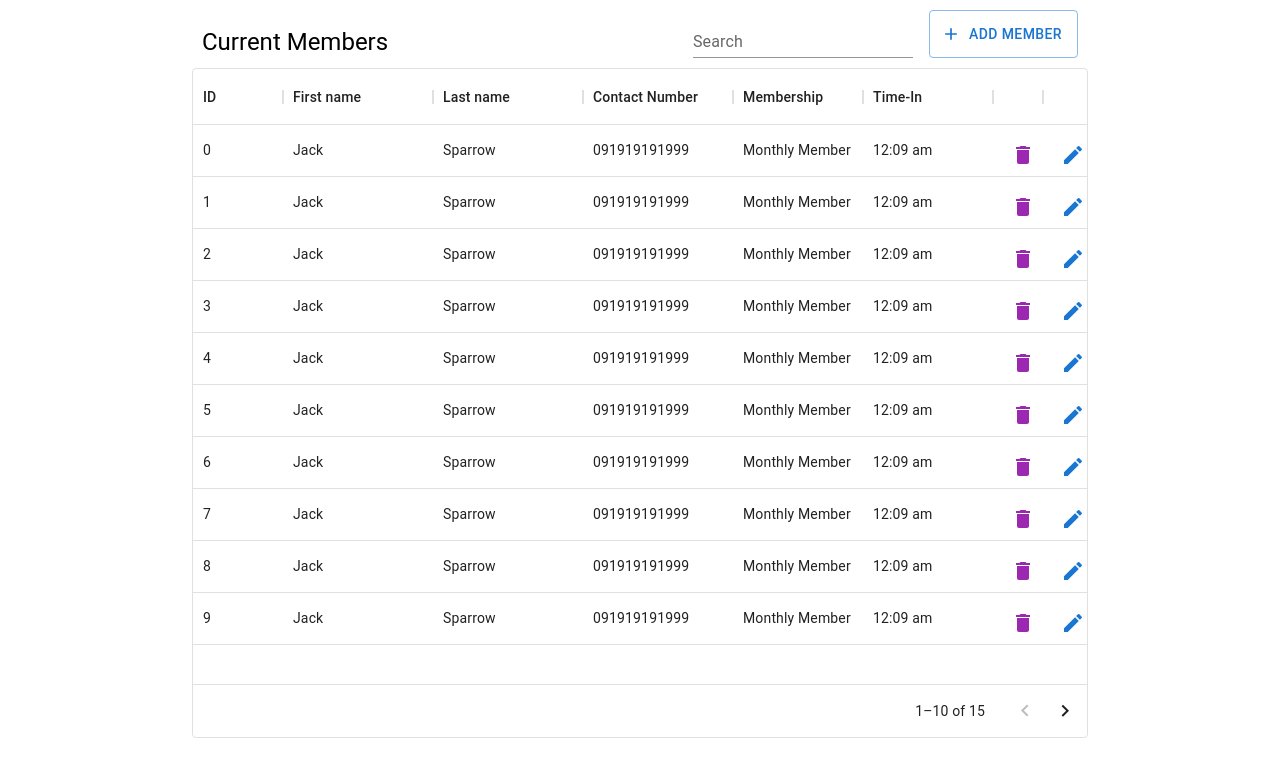
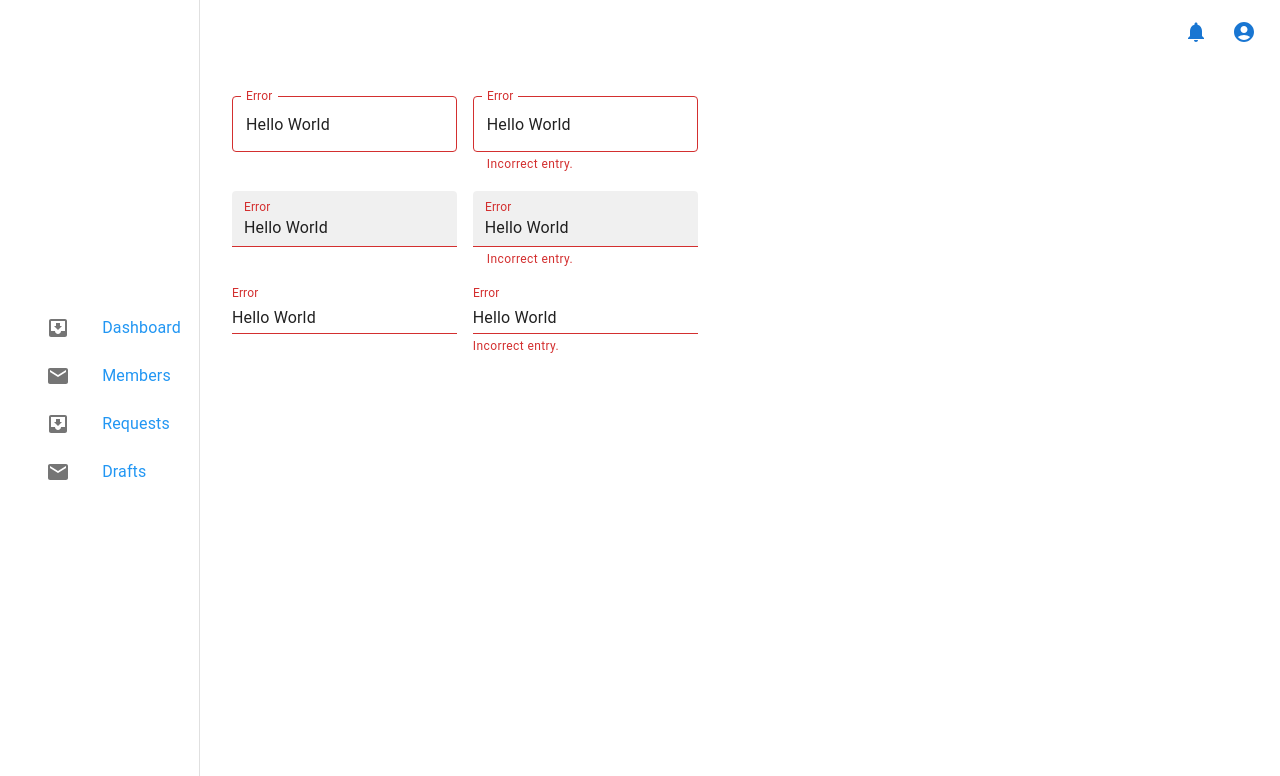
Before and after one commit to TotalElderBerry/gym, a React (Create React App) app: page /add-member in a window 1280 px wide. Shown: the top 776 px of the page. Built offline with nearby package versions, Linux system fonts and the light colour scheme.

Commit message:
added navbar. added member list pages, member add form

```diff
--- a/src/App.js
+++ b/src/App.js
@@ -1,47 +1,44 @@
 import './App.css';
 
 import { BrowserRouter as Router,Routes, Route, Link } from 'react-router-dom';
-
+import { blue,pink } from '@mui/material/colors';
 
 import LoginPage from "./Pages/LoginPage"
 import SignUpPage from "./Pages/SignUpPage"
 import HomePage from "./Pages/HomePage"
 import AddMemberPage from "./Pages/AddMemberPage"
-
-import { createTheme } from '@mui/material/styles';
+import MemberFormPage from "./Pages/MemberFormPage"
+import NavBar from './Components/NavBar';
+import { ThemeProvider, createTheme } from '@material-ui/core/styles';
 
 const theme = createTheme({
   palette: {
-    primary: {
-      light: '#757ce8',
-      main: '#3f50b5',
-      dark: '#002884',
-      contrastText: '#fff',
-    },
-    secondary: {
-      light: '#ff7961',
-      main: '#f44336',
-      dark: '#ba000d',
-      contrastText: '#000',
-    },
+    primary: blue,
+    secondary: pink,
   },
 });
 
 
 function App() {
   return (
+    <ThemeProvider theme={theme}>
     <div className="App">
+
+      <NavBar>
       <Router>
 
         <Routes>
             <Route exact path='/' element={<HomePage />}></Route>
-            <Route exact path='/add-member' element={<AddMemberPage />}></Route>
+            <Route exact path='/member-lists' element={<AddMemberPage />}></Route>
             <Route exact path='/login' element={<LoginPage />}></Route>
             <Route exact path='/signup' element={<SignUpPage />}></Route>
+            <Route exact path='/add-member' element={<MemberFormPage />}></Route>
+
         </Routes>
       </Router>
-
+      </NavBar>
     </div>
+    </ThemeProvider>
   );
 }
 
--- /dev/null
+++ b/src/Components/AddMemberForm.js
@@ -0,0 +1,66 @@
+import * as React from 'react';
+import Box from '@mui/material/Box';
+import TextField from '@mui/material/TextField';
+
+export default function AddMemberForm() {
+  return (
+    <Box
+      component="form"
+      sx={{
+        '& .MuiTextField-root': { m: 1, width: '25ch' },
+      }}
+      noValidate
+      autoComplete="off"
+    >
+      <div>
+        <TextField
+          error
+          id="outlined-error"
+          label="Error"
+          defaultValue="Hello World"
+        />
+        <TextField
+          error
+          id="outlined-error-helper-text"
+          label="Error"
+          defaultValue="Hello World"
+          helperText="Incorrect entry."
+        />
+      </div>
+      <div>
+        <TextField
+          error
+          id="filled-error"
+          label="Error"
+          defaultValue="Hello World"
+          variant="filled"
+        />
+        <TextField
+          error
+          id="filled-error-helper-text"
+          label="Error"
+          defaultValue="Hello World"
+          helperText="Incorrect entry."
+          variant="filled"
+        />
+      </div>
+      <div>
+        <TextField
+          error
+          id="standard-error"
+          label="Error"
+          defaultValue="Hello World"
+          variant="standard"
+        />
+        <TextField
+          error
+          id="standard-error-helper-text"
+          label="Error"
+          defaultValue="Hello World"
+          helperText="Incorrect entry."
+          variant="standard"
+        />
+      </div>
+    </Box>
+  );
+}
--- /dev/null
+++ b/src/Components/ButtonContainer.js
@@ -0,0 +1,14 @@
+import * as React from 'react';
+import Button from '@mui/material/Button';
+import DeleteIcon from '@mui/icons-material/Delete';
+import SendIcon from '@mui/icons-material/Send';
+import Stack from '@mui/material/Stack';
+import EditIcon from '@mui/icons-material/Edit';
+
+export default function ButtonContainer({buttons}) {
+  return (
+    <Stack direction="row" spacing={2}>
+      {buttons}
+    </Stack>
+  );
+}
--- a/src/Components/DataTable.js
+++ b/src/Components/DataTable.js
@@ -11,6 +11,8 @@ import TextField from '@mui/material/TextField';
 import Typography from '@mui/material/Typography';
 import { makeStyles } from '@material-ui/core/styles';
 import HeaderGroup from "./HeaderGroup"
+import ButtonContainer from "./ButtonContainer"
+
 function createData(
   id: number,
   fName: string,
@@ -32,6 +34,10 @@ function createMultipleData(){
 }
 
 const rows = createMultipleData()
+
+
+function generateColumns({buttons}){
+	console.log(buttons)
 	const columns = [
 	 	{ field: 'id', headerName: 'ID', width: 90 },
 		{ field: 'fName', headerName: 'First name', width: 150 },
@@ -39,39 +45,22 @@ const columns = [
 	  	{ field: 'contactNumber', headerName: 'Contact Number', width: 150 },
 		{ field: 'membership', headerName: 'Membership', width: 130 },
 		{ field: 'timeIn', headerName: 'Time-In', width: 130 },
-	{ field: 'click-del', headerName: '', width: 50, sortable: false, renderCell: (params) => {
+		{ field: 'click-del', headerName: '', width: 300, sortable: false, renderCell: (params) => {
 	      const onClick = (e) => {
 	        const currentRow = params.row;
 	        return alert(JSON.stringify(currentRow, null, 4));
 	      };
 
 	      	return (
-              <IconButton style={{paddingBottom: 0}} color="secondary" aria-label="delete">
-		        <DeleteIcon />
-		      </IconButton>
-
-
-      );
-	  }
-
-	},
-	{ field: 'click-edit', headerName: '', width: 50, sortable: false, renderCell: (params) => {
-      const onClick = (e) => {
-        const currentRow = params.row;
-        return alert(JSON.stringify(currentRow, null, 4));
-      };
-
-      return (
-              <IconButton style={{paddingBottom: 0}} color="primary" aria-label="delete">
-		        <EditIcon />
-		      </IconButton>
-
-
-      );
+	      		<ButtonContainer buttons={buttons}/>
+	      	)
 		  }
 
 		}
 	]
+	return columns
+}
+
 
 const groupStyle = {
 	padding: "10px"
@@ -89,18 +78,19 @@ const useStyles = makeStyles({
     }
 });
 
-export default function DataTable({lbl,component}) {
+export default function DataTable({lbl,count,component,buttons}) {
   const classes = useStyles();
   return (
-   <div style={{ height: 670, minWidth: '70%' }}>
+   <div style={{ minWidth: '70%' }}>
    	  <HeaderGroup lbl={lbl} component={component} />
       <DataGrid
+      	autoHeight
       	className={classes.root}
       	disableColumnMenu
         rows={rows}
-        columns={columns}
-        pageSize={10}
-        rowsPerPage={[10]}
+        columns={generateColumns({buttons})}
+        pageSize={count}
+        rowsPerPage={[{count}]}
       />
     </div>
   );
--- /dev/null
+++ b/src/Components/NavBar.js
@@ -0,0 +1,106 @@
+import * as React from 'react';
+import Box from '@mui/material/Box';
+import Drawer from '@mui/material/Drawer';
+import CssBaseline from '@mui/material/CssBaseline';
+import AppBar from '@mui/material/AppBar';
+import Toolbar from '@mui/material/Toolbar';
+import List from '@mui/material/List';
+import Typography from '@mui/material/Typography';
+import Divider from '@mui/material/Divider';
+import ListItem from '@mui/material/ListItem';
+import ListItemButton from '@mui/material/ListItemButton';
+import ListItemIcon from '@mui/material/ListItemIcon';
+import ListItemText from '@mui/material/ListItemText';
+import InboxIcon from '@mui/icons-material/MoveToInbox';
+import MailIcon from '@mui/icons-material/Mail';
+import {Badge, AccountCircle } from '@mui/icons-material';
+import {IconButton} from '@mui/material';
+import NotificationsIcon from '@mui/icons-material/Notifications';
+import Link from '@material-ui/core/Link';
+const drawerWidth = 200;
+
+const iconsArray = [
+
+
+]
+
+export default function NavBar({children}) {
+  return (
+    <Box sx={{ display: 'flex' }}>
+      <CssBaseline />
+      <AppBar
+      	elevation={0}
+        position="fixed"
+        sx={{ bgcolor: "white", width: `calc(100% - ${drawerWidth}px)`, ml: `${drawerWidth}px` }}
+      >
+        <Toolbar>
+           <Box sx={{ flexGrow: 1 }} />
+            <Box sx={{ display: { xs: 'none', md: 'flex' } }}>
+          <IconButton
+              size="large"
+              aria-label="show 17 new notifications"
+              color="inherit"
+            >
+                <NotificationsIcon color="primary"/>
+            </IconButton>
+            <IconButton
+              size="large"
+              edge="end"
+              aria-label="account of current user"
+              aria-haspopup="true"
+              color="inherit"
+            >
+              <AccountCircle color="primary"/>
+            </IconButton>
+            </Box>
+        </Toolbar>
+      </AppBar>
+
+      <Drawer
+        sx={{
+          width: drawerWidth,
+          '& .MuiDrawer-paper': {
+            width: drawerWidth,
+            boxSizing: 'border-box',
+          },
+          [`& .MuiDrawer-paper`]: { width: drawerWidth, boxSizing: 'border-box', height:'100%', zIndex:'-1' },
+        }}
+
+         BackdropProps={{ invisible: true }}
+        variant="permanent"
+        anchor="left"
+      >
+      <Box
+        display="flex"
+        height="100%"
+        alignItems="center"
+        justifyContent="center"
+        marginRight="20px"
+      >
+        <Toolbar />
+        <List>
+          {['Dashboard', 'Members', 'Requests', 'Drafts'].map((text, index) => (
+            <ListItem flexDirection="column" key={text} disablePadding component={Link} href="/member-lists">
+              <ListItemButton>
+                <ListItemIcon>
+                  {index % 2 === 0 ? <InboxIcon /> : <MailIcon />}
+                </ListItemIcon>
+                <ListItemText primary={text} />
+              </ListItemButton>
+            </ListItem>
+
+          ))}
+        </List>
+		</Box>
+      </Drawer>
+
+      <Box
+        component="main"
+        sx={{ width:'100%' ,flexFlow: 1, bgcolor: 'background.default', p: 3 }}
+      >
+        <Toolbar />
+       {children}
+      </Box>
+    </Box>
+  );
+}
--- /dev/null
+++ b/src/Components/TableView.js
@@ -0,0 +1,58 @@
+import * as React from 'react';
+import Table from '@mui/material/Table';
+import TableBody from '@mui/material/TableBody';
+import TableCell from '@mui/material/TableCell';
+import TableContainer from '@mui/material/TableContainer';
+import TableHead from '@mui/material/TableHead';
+import TableRow from '@mui/material/TableRow';
+import Paper from '@mui/material/Paper';
+import TextField from '@mui/material/TextField';
+import HeaderGroup from "./HeaderGroup";
+import Container from '@mui/material/Container';
+function createData(name, calories, fat, carbs, protein) {
+  return { name, calories, fat, carbs, protein };
+}
+
+const rows = [
+  createData('Frozen yoghurt', 159, 6.0, 24, 4.0),
+  createData('Ice cream sandwich', 237, 9.0, 37, 4.3),
+  createData('Eclair', 262, 16.0, 24, 6.0),
+  createData('Cupcake', 305, 3.7, 67, 4.3),
+  createData('Gingerbread', 356, 16.0, 49, 3.9),
+];
+
+export default function TableView() {
+  return (
+    <TableContainer sx={{ width: '70%' }}>
+      <HeaderGroup lbl="Queue" component=<TextField id="standard-basic" label="Search" variant="standard" /> />
+
+      <Table sx={{ maxWidth: '70%' }} aria-label="simple table">
+        <TableHead>
+          <TableRow>
+            <TableCell>Dessert (100g serving)</TableCell>
+            <TableCell align="right">Calories</TableCell>
+            <TableCell align="right">Fat&nbsp;(g)</TableCell>
+            <TableCell align="right">Carbs&nbsp;(g)</TableCell>
+            <TableCell align="right">Protein&nbsp;(g)</TableCell>
+          </TableRow>
+        </TableHead>
+        <TableBody>
+          {rows.map((row) => (
+            <TableRow
+              key={row.name}
+              sx={{ '&:last-child td, &:last-child th': { border: 0 } }}
+            >
+              <TableCell component="th" scope="row">
+                {row.name}
+              </TableCell>
+              <TableCell align="right">{row.calories}</TableCell>
+              <TableCell align="right">{row.fat}</TableCell>
+              <TableCell align="right">{row.carbs}</TableCell>
+              <TableCell align="right">{row.protein}</TableCell>
+            </TableRow>
+          ))}
+        </TableBody>
+      </Table>
+    </TableContainer>
+  );
+}
--- a/src/Pages/HomePage.js
+++ b/src/Pages/HomePage.js
@@ -1,6 +1,13 @@
 import TextField from '@mui/material/TextField';
 import DataTable from "../Components/DataTable"
+import TableView from "../Components/TableView"
+import Button from '@mui/material/Button';
 
+import IconButton from '@mui/material/IconButton';
+import Stack from '@mui/material/Stack';
+import DeleteIcon from '@mui/icons-material/Delete';
+import EditIcon from '@mui/icons-material/Edit';
+import Toolbar from '@mui/material/Toolbar';
 function ButtonGroup(){
 	return (
 	    		<TextField id="standard-basic" label="Search" variant="standard" />
@@ -8,18 +15,43 @@ function ButtonGroup(){
 }
 
 
+
+const buttonArray = [
+
+      <Button variant="contained" startIcon={<EditIcon />}>
+        Edit
+      </Button>,
+      <Button variant="outlined" startIcon={<DeleteIcon />} color="error">
+        Delete
+      </Button>
+]
+
+const buttonArrayQueue = [
+		<Button variant="contained" startIcon={<EditIcon />} >
+        Confirm
+      </Button>,
+	  <Button variant="outlined" startIcon={<DeleteIcon />} color = "error">
+        Delete
+      </Button>
+
+
+]
+
 export default function HomePage() {
 	const tableStyle = {
       display: "flex",
       justifyContent: "center",
-      alignItems: "center"
+      alignItems: "center",
+      flexDirection: "column"
     };
 
 
 	return(
 		<div>
 			<section style={tableStyle}>
-				<DataTable lbl={"Time In"} component=<ButtonGroup />/>
+				<DataTable lbl={"Queue"} count={5} component=<ButtonGroup /> buttons={buttonArrayQueue}/>
+					<Toolbar />
+				<DataTable lbl={"Time In"} count={10} component=<ButtonGroup /> />
 			</section>
 		</div>
 	)
--- /dev/null
+++ b/src/Pages/MemberFormPage.js
@@ -0,0 +1,7 @@
+import AddMemberForm from "../Components/AddMemberForm";
+
+export default function MemberFormPage(){
+	return(
+		<AddMemberForm />
+	)
+}
```
Lines whose indentation alone changed are shown as unchanged.
